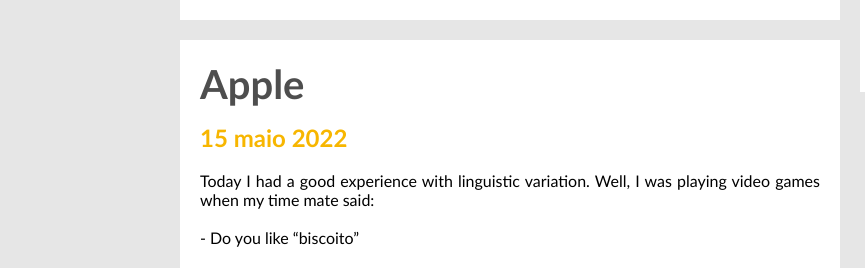
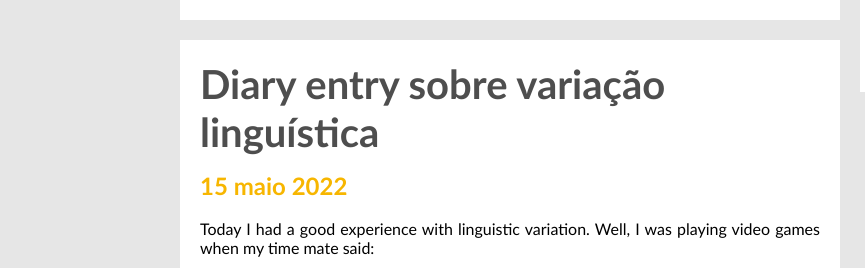
Before and after one commit to eduardojfronza/eduardojfronza.github.io, a plain HTML site: page Ingles.html in a window 1280 px wide. Shown: the part 758-1026 px from the top of the page, 0-865 px from the left. Drawn offline with Linux system fonts and the light colour scheme; grey boxes are pictures that could not be loaded.

Commit message:
Update Ingles.html

```diff
--- a/Ingles.html
+++ b/Ingles.html
@@ -36,7 +36,7 @@
                 </div>
 
                 <div class="postagem">
-                    <h1>Apple</h1>
+                    <h1>Diary entry sobre variação linguística</h1>
 
                    <h2 style="padding-top: 15px;">15 maio 2022</h2>
 
```
